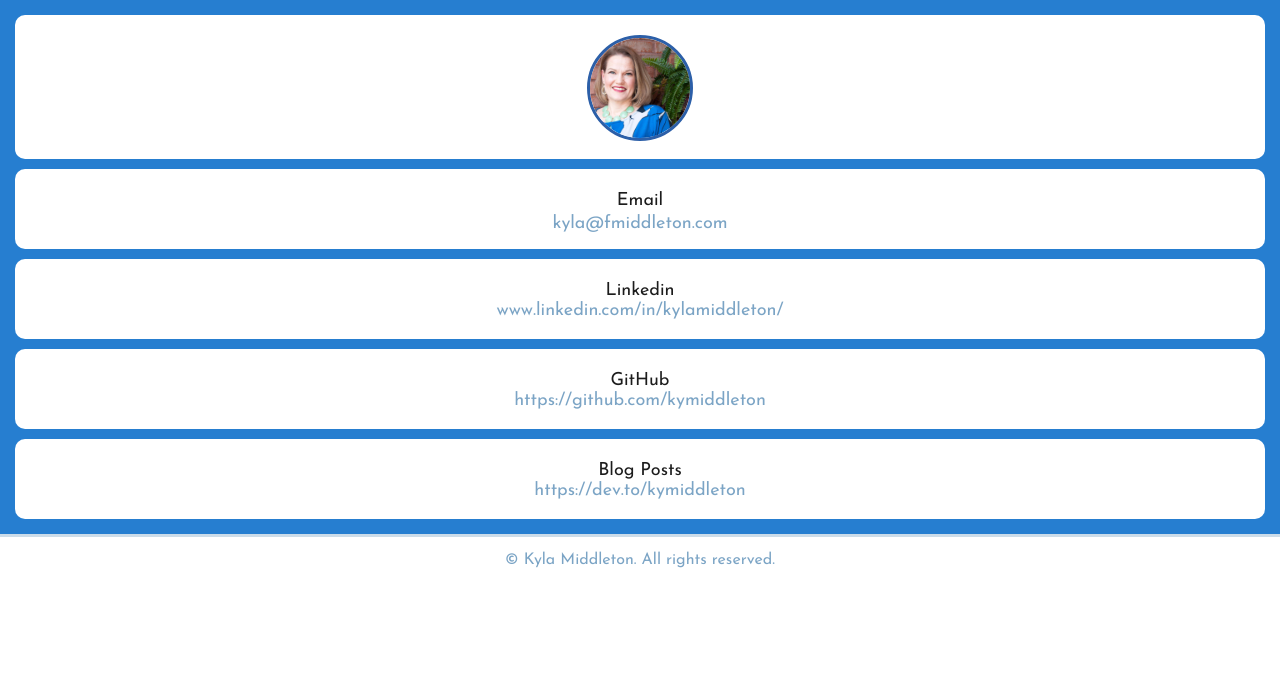
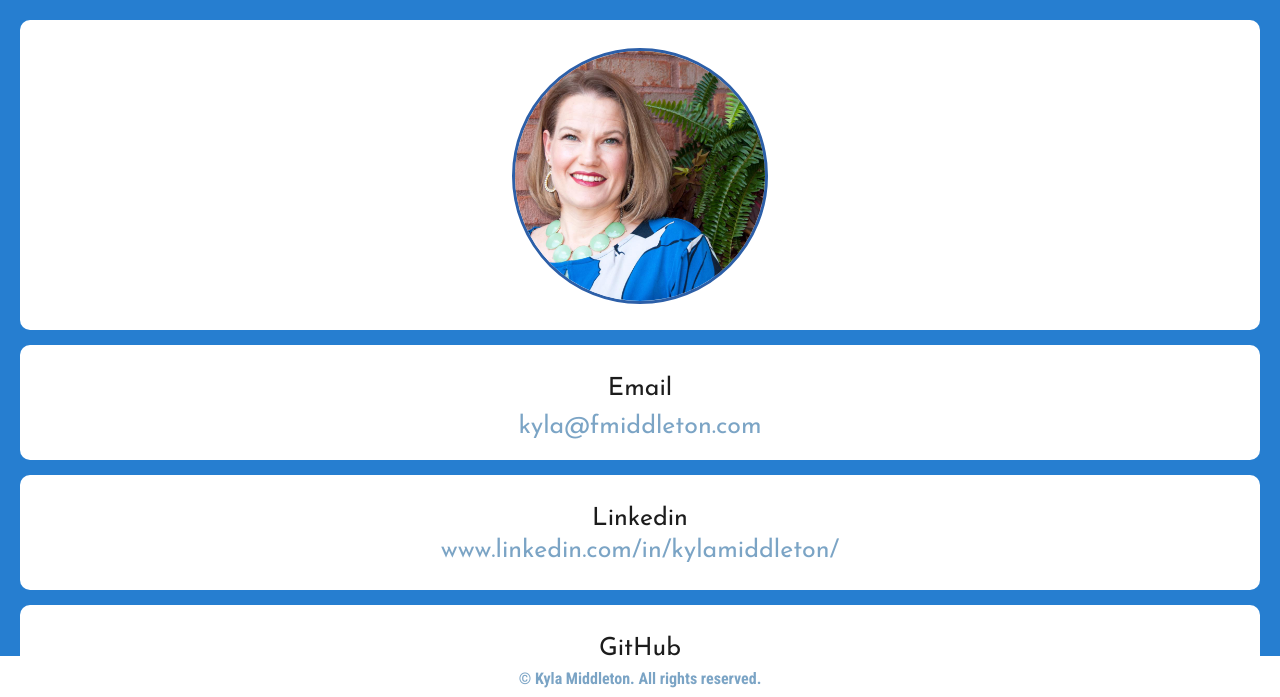
Before and after one commit to kymiddleton/kylamiddleton, a plain HTML site: page contact.html in a window 1280 px wide. Shown: the part 103-800 px from the top of the page. Drawn offline with Linux system fonts and the light colour scheme.

Commit message:
completed mobile styling for 'about' and 'contact' pages

```diff
--- a/styles/about.css
+++ b/styles/about.css
@@ -55,20 +55,22 @@ a {
 /*=== END OF HEADER ===*/
 
 .grid-container {
+    /* position: relative; */
+    overflow: auto;
     display: grid;
+    /* height: 667px; */
     align-content: center;
     /* grid-template-rows: repeat(2, 1fr); */
     grid-template-columns: 1fr;
     /* background-color: #2196F3; */
     background-color: rgb(38, 126, 208);
-
-    grid-gap: 10px;
+    /* grid-gap: 10px; */
     padding: 15px;
 }
 
 .grid-item {
     background-color: white;
-    border-radius: 10px;
+    /* border-radius: 10px; */
     text-align: center;
     /* padding: 15px; */
     padding: 10px;
@@ -91,7 +93,11 @@ a {
 }
 
 .row4 {
-    display: none;
+    /* display: none; */
+    /* height: 40px; */
+    height: 5px;
+    /* padding-bottom: 40px; */
+    margin-bottom: 40px;
 }
 
 .ProfilePic {
@@ -126,13 +132,18 @@ p {
 }
 
 .footer {
-    font-family: 'Josefin Sans', sans-serif;
+    /* font-family: 'Josefin Sans', sans-serif; */
+    position: fixed;
+    left: 0;
     bottom: 0;
+    width: 100%;
     color: rgba(2, 81, 144, 0.52);
+    background-color: white;
+    /* color: white; */
     text-align: center;
     padding-top: 15px;
     padding-bottom: 10px;
-}
+ }
 
 /*=========  TABLET STYLING ========*/
 @media only screen and (min-width: 768px) {
@@ -186,11 +197,11 @@ p {
 
     .grid-container {
         grid-gap: 15px;
-        grid-template-rows: repeat(6, 1fr);
-        grid-template-columns: repeat(4, 1fr);
+        /* grid-template-rows: repeat(6, 1fr); */
+        /* grid-template-columns: repeat(4, 1fr); */
         /* background-color: #2196F3; */
         padding: 10px;
-        overflow: hidden;
+        /* overflow: hidden; */
     }
 
     .grid-item {
@@ -217,7 +228,10 @@ p {
     }
 
     .row4 {
-        display: none;
+        /* display: none; */
+        height: 5px;
+        /* padding-bottom: 40px; */
+        margin-bottom: 40px;
     }
 
     .ProfilePic {
@@ -235,8 +249,18 @@ p {
     /*=== END OF GRID CONTAINER ===*/
 
     .footer {
+        position: fixed;
+        left: 0;
+        bottom: 0;
+        width: 100%;
+        color: rgba(2, 81, 144, 0.52);
+        /* background-color: red; */
+        /* color: white; */
+        text-align: center;
+     }
+    /* .footer {
         padding-top: 15px;
-    }
+    } */
 }
 
 
@@ -265,11 +289,14 @@ p {
     /*===== END OF HEADER =====*/
 
     .grid-container {
-        grid-gap: 0px;
+        display: grid;
+        grid-gap: 6px;
+        overflow: auto;
         /* grid-template-rows: repeat(4, 1fr); */
-        /* grid-template-columns: repeat(3, 1fr); */
+        grid-template-columns: repeat(3, 1fr);
         /* background-color: #2196F3; */
-        padding: 30px;
+        /* padding: 30px; */
+        padding: 15px;
     }
 
     .grid-item {
@@ -293,14 +320,19 @@ p {
     .row3 {
         grid-column: 1 / span 4;
         grid-row: 2;
-        height: 280px;
+        /* height: 280px; */
+        /* height: 170px; */
+        height: 120px;
     }
 
     .row4 {
         /* display: none; */
-        grid-column: 1 span 4;
+        grid-column: 1 / span 4;
         grid-row: 3;
         height: 100px;
+        /* height: 5px; */
+        /* padding-bottom: 40px; */
+        margin-bottom: 40px;
     }
 
     .ProfilePic {
@@ -317,7 +349,29 @@ p {
     }
     /*=== END OF GRID CONTAINER ===*/
 
+    .bottom {
+        /* position: relative; */
+        font-family: 'Roboto Condensed', sans-serif;
+        border: rgba(2, 81, 144, 0.2);
+        border-top-style: solid;
+        display: grid;
+        /* grid-template-rows: repeat(2, 1fr); */
+        grid-template-columns: 1fr;
+        grid-gap: 5px;
+        bottom: 0;
+    }
+
     .footer {
+        position: fixed;
+        left: 0;
+        bottom: 0;
+        width: 100%;
+        color: rgba(2, 81, 144, 0.52);
+        /* background-color: red; */
+        /* color: white; */
+        text-align: center;
         padding-top: 15px;
-    }
+        padding-bottom: 10px;
+     }
+
 }
--- a/styles/contact.css
+++ b/styles/contact.css
@@ -151,9 +151,13 @@ h3 {
 }
 
 .footer {
-    font-family: 'Josefin Sans', sans-serif;
+    position: fixed;
+    left: 0;
+    /* font-family: 'Josefin Sans', sans-serif; */
     bottom: 0;
+    width: 100%;
     color: rgba(2, 81, 144, 0.52);
+    background-color: white;
     text-align: center;
     padding-top: 15px;
     padding-bottom: 10px;
@@ -209,9 +213,119 @@ h3 {
     }
     /*===== END OF HEADER =====*/
 
+    .grid-container {
+        display: grid;
+        align-content: center;
+        /* grid-template-rows: repeat(5, 1fr); */
+        grid-template-columns: 1fr;
+        /* background-color: #2196F3; */
+        background-color: rgb(38, 126, 208);
+        grid-gap: 15px;
+        padding: 20px;
+    }
 
+    .grid-item {
+        /* background-color: rgba(255, 255, 255, 0.8); */
+        background-color: white;
+        border-radius: 10px;
+        text-align: center;
+        padding: 10px;
+        /* font-size: 18px; */
+        font-size: 16px;
+    }
 
+    .row1 {
+        /* height: 65px; */
+        /* height: 124px; */
+        /* height: 268px; */
+        height: 290px;
+        /* position: relative; */
+        /* padding-bottom: 20px; */
+        /* margin-bottom: 20px; */
+    }
 
+    .row2 {
+        /* position: relative; */
+        /* height: 80px; */
+        height: 95px;
+    }
+
+    .row3 {
+        /* height: 80px; */
+        height: 95px;
+    }
+
+    .row4 {
+        /* height: 80px; */
+        height: 95px;
+    }
+
+    .row5 {
+        /* height: 80px; */
+        height: 95px;
+    }
+
+    .ProfilePic {
+        /* display: block; */
+        /* align-content: center; */
+        height: 250px;
+        width: 250px;
+        border-radius: 50%;
+        border: 3px solid #2c5fa8;
+        /* margin: 0; */
+        /* margin: 5px 15px 10px 15px; */
+        margin: 18px 25px 25px 25px;
+        /* margin: 10px 15px 10px 15px;  */
+        /* margin: 15px 20px 15px 20px; */
+        /* margin-right: auto; */
+        /* margin-left: auto; */
+    }
+
+    .email, .linkedin, .github, .blog {
+        font-family: 'Josefin Sans', sans-serif;
+        /* text-align: center; */
+        font-size: 25px;
+        /* font-size: 18px; */
+        /* position: relative; */
+        /* align-items: center; */
+        /* border-bottom: 1px solid black; */
+        padding-bottom: 10px;
+        /* padding-top: 10px; */
+        padding-top: 15px;
+    }
+
+    h3 {
+        /* font-family: 'Josefin Sans', sans-serif;
+        text-align: center;
+        font-size: 20px; */
+        line-height: 1.5;
+        color: #000000e3;
+        /* padding-top: 10px; */
+    }
+    /*==== END OF GRID ====*/
+
+    .bottom {
+        position: relative;
+        font-family: 'Roboto Condensed', sans-serif;
+        border: rgba(2, 81, 144, 0.2);
+        border-top-style: solid;
+        display: grid;
+        /* grid-template-rows: repeat(2, 1fr); */
+        grid-template-columns: 1fr;
+        grid-gap: 5px;
+        bottom: 0;
+    }
+
+    .footer {
+        position: fixed;
+        left: 0;
+        bottom: 0;
+        width: 100%;
+        color: rgba(2, 81, 144, 0.52);
+        /* background-color: red; */
+        /* color: white; */
+        text-align: center;
+     }
 }
 
 
@@ -239,83 +353,96 @@ h3 {
     }
     /*===== END OF HEADER =====*/
 
-
-
-
+    .grid-container {
+        display: grid;
+        align-content: center;
+        /* grid-template-rows: repeat(5, 1fr); */
+        grid-template-columns: 1fr;
+        /* background-color: #2196F3; */
+        background-color: rgb(38, 126, 208);
+        grid-gap: 15px;
+        padding: 20px;
     }
 
-
-
-main {
-    /* display: grid;
-    height: 100%;
-    grid-template-rows: 1fr; */
-    /* grid-template-rows: 220px 220px 220px 220px; */
-    /* grid-template-columns: 625px 769px;
-    grid-gap: 10px;
-    padding-bottom: 70px; */
+    .grid-item {
+        /* background-color: rgba(255, 255, 255, 0.8); */
+        background-color: white;
+        border-radius: 10px;
+        text-align: center;
+        padding: 10px;
+        /* font-size: 18px; */
+        font-size: 16px;
     }
 
-/* .ProfilePic {
-    display: block;
-    height: 450px;
-    width: 450px;
+    .row1 {
+        /* height: 65px; */
+        /* height: 124px; */
+        /* height: 268px; */
+        height: 290px;
+        /* position: relative; */
+        /* padding-bottom: 20px; */
+        /* margin-bottom: 20px; */
+    }
+
+    .row2 {
+        /* position: relative; */
+        /* height: 80px; */
+        height: 95px;
+    }
+
+    .row3 {
+        /* height: 80px; */
+        height: 95px;
+    }
+
+    .row4 {
+        /* height: 80px; */
+        height: 95px;
+    }
+
+    .row5 {
+        /* height: 80px; */
+        height: 95px;
+        margin-bottom: 40px;
+    }
+
+    .ProfilePic {
+        /* display: block; */
+        /* align-content: center; */
+        height: 250px;
+        width: 250px;
         border-radius: 50%;
         border: 3px solid #2c5fa8;
-    margin-left: 88px;
-    margin-top: 60px;
-}
-
-.row {
-    padding-top: 50px;
+        /* margin: 0; */
+        /* margin: 5px 15px 10px 15px; */
+        margin: 18px 25px 25px 25px;
+        /* margin: 10px 15px 10px 15px;  */
+        /* margin: 15px 20px 15px 20px; */
+        /* margin-right: auto; */
+        /* margin-left: auto; */
     }
 
     .email, .linkedin, .github, .blog {
-    position: relative;
-    align-items: center;
-    border-bottom: 1px solid black;
+        font-family: 'Josefin Sans', sans-serif;
+        /* text-align: center; */
+        font-size: 25px;
+        /* font-size: 18px; */
+        /* position: relative; */
+        /* align-items: center; */
+        /* border-bottom: 1px solid black; */
         padding-bottom: 10px;
-    padding-top: 10px;
-} */
-
-/* h3 {
-    font-family: 'Josefin Sans', sans-serif;
-    text-align: center;
-    font-size: 25px;
-    line-height: 1;
-    color: #000000e3;
-    padding-top: 20px;
+        /* padding-top: 10px; */
+        padding-top: 15px;
     }
 
-#icons {
-    /* position: absolute; */
-    /* height: 30px; */
-    /* width: 30px; */
-/* } */
+    h3 {
+        /* font-family: 'Josefin Sans', sans-serif;
+        text-align: center;
+        font-size: 20px; */
+        line-height: 1.5;
+        color: #000000e3;
+        /* padding-top: 10px; */
+    }
+    /*==== END OF GRID ====*/
 
-/* address {
-    font-family: 'Josefin Sans', sans-serif;
-    text-align: center;
-    font-size: 20px;
-    padding-top: 10px;
-    padding-bottom: 10px; */
-/* } */
-
-/*======================*/
-
-/* .bottom {
-    font-family: 'Roboto Condensed', sans-serif;
-    border: rgba(2, 81, 144, 0.2);
-    border-top-style: solid;
-    bottom: 0;
 }
-
-.footer {
-    position: absolute;
-    font-family: 'Josefin Sans', sans-serif;
-    bottom: 0;
-    color: rgba(2, 81, 144, 0.52);
-    text-align: center;
-    padding-left: 41%;
-    padding-bottom: 5px;
-} */
```
Also changed, not shown: about.html (+6 -5 lines). Lines whose indentation alone changed are shown as unchanged.
